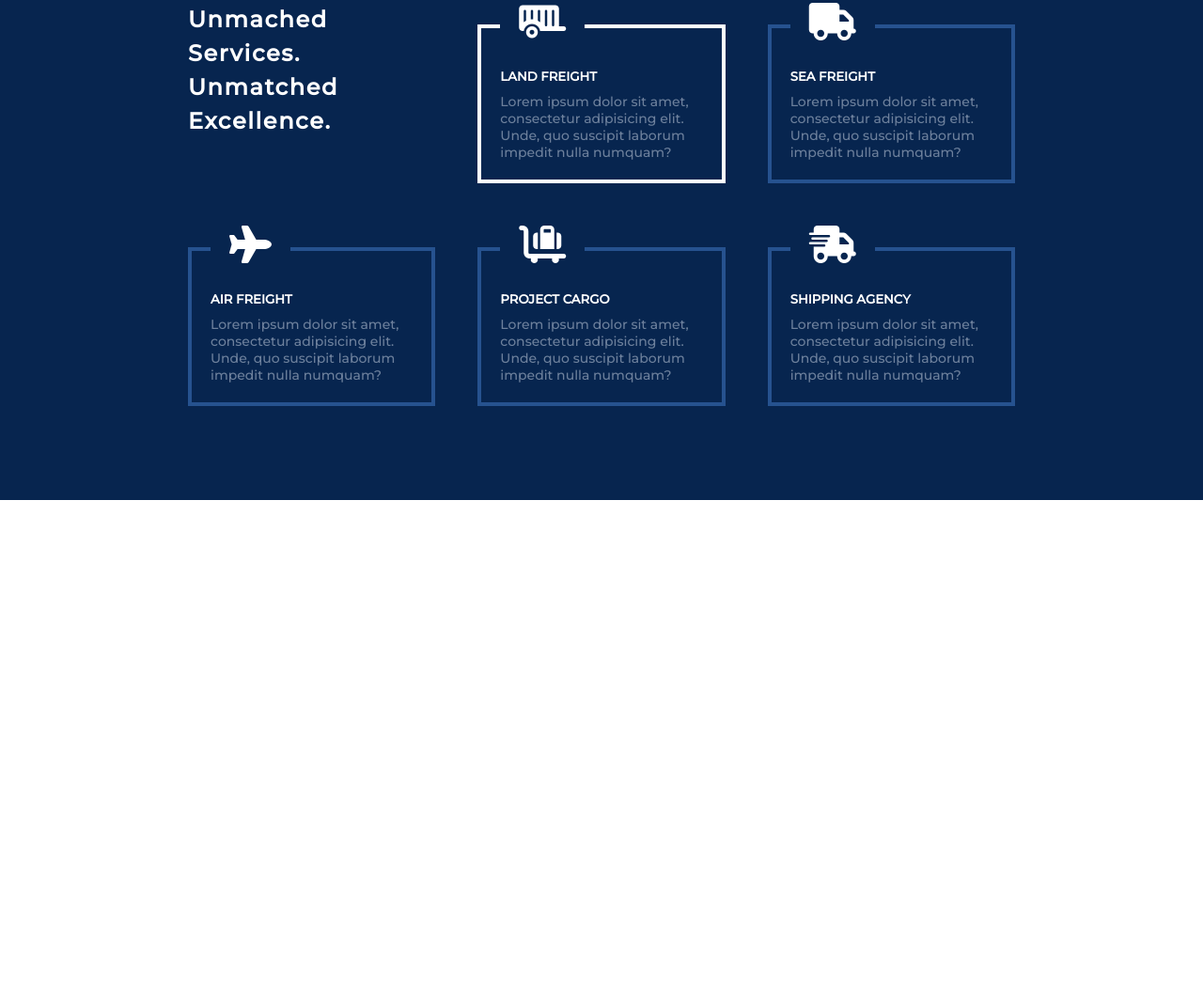
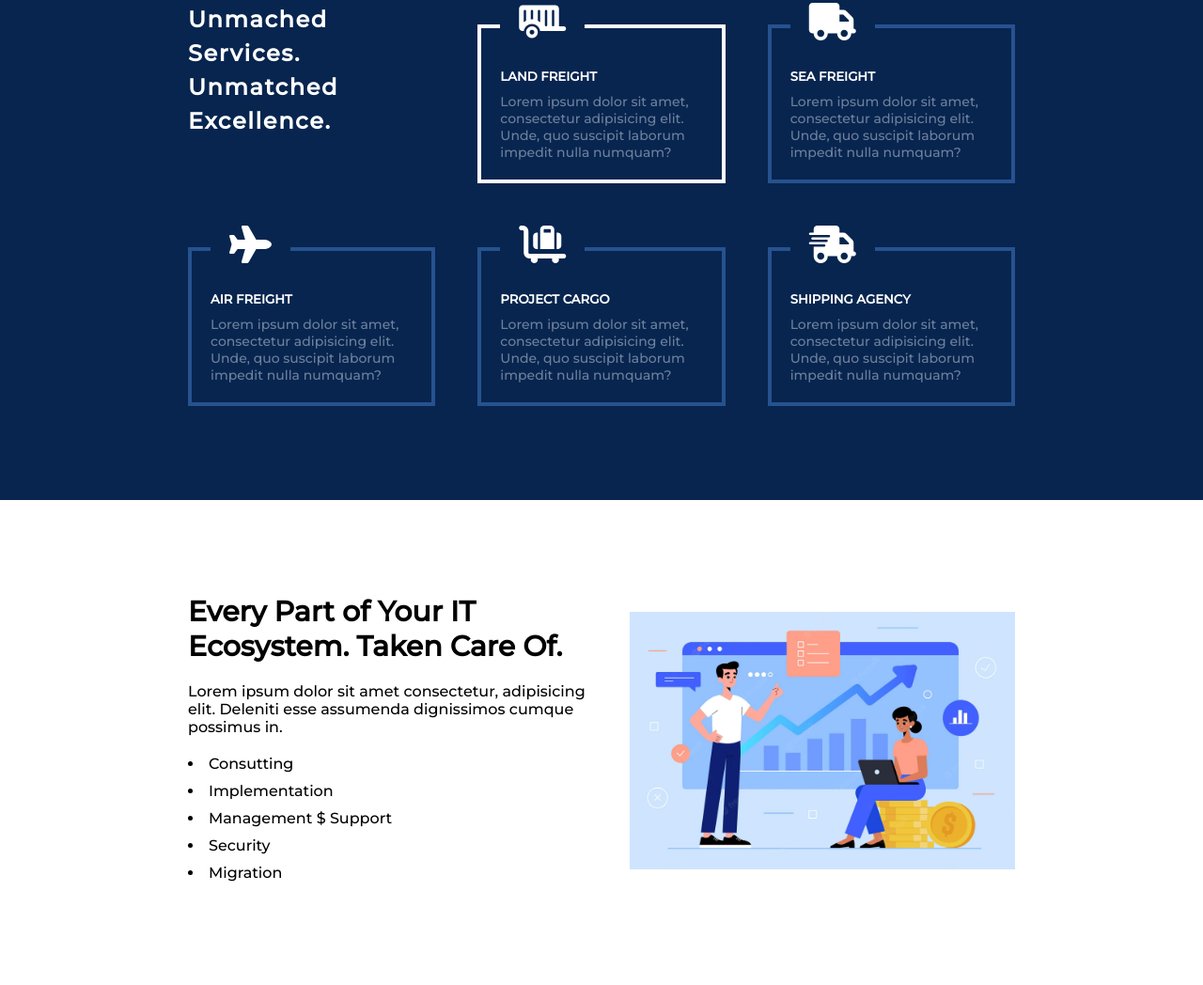
Before and after one commit to Kallol-png/Responsive-website-html-css, a plain HTML site: page index.html in a window 1280 px wide. Shown: the part 5107-6155 px from the top of the page at 94% size. Before the commit the page ends 5639 px from the top, so only its background shows below. Drawn offline with Linux system fonts and the light colour scheme; a web font is replaced by a local one.

Commit message:
take care section code

```diff
--- a/index.html
+++ b/index.html
@@ -191,6 +191,26 @@
                 </fieldset>
             </div>
         </section>
+        <!-- Seventh section or take care section code start here -->
+        <section id="seventh-section">
+            <div id="take-care-parent">
+                <div class="single-take-care">
+                    <h3>Every Part of Your IT Ecosystem. Taken Care Of.</h3>
+                    <p>Lorem ipsum dolor sit amet consectetur, adipisicing elit. Deleniti esse assumenda dignissimos cumque possimus in.</p>
+                    <ul>
+                        <li>Consutting</li>
+                        <li>Implementation</li>
+                        <li>Management $ Support</li>
+                        <li>Security</li>
+                        <li>Migration</li>
+                    </ul>
+
+                </div>
+                <div class="single-take-care-imgbox">
+                    <img src="image/illustrated-stock-market-analysis_52683-42053.webp" alt="">
+                </div>
+            </div>
+        </section>
     </main>
 
 </body>
--- a/style.css
+++ b/style.css
@@ -364,6 +364,34 @@ form p{
     line-height: 1.5;
     letter-spacing: 0.1em;
 }
+/* Seventh section or take care section code start here */
+#seventh-section{
+    padding: 100px 0;
+}
+#take-care-parent{
+    display: flex;
+    margin-left: 200px;
+    margin-right: 200px;
+    gap:30px;
+    justify-content: space-between;
+    align-items: center;
+}
+.single-take-care-imgbox{
+    width: 100%;
+}
+.single-take-care-imgbox img{
+    width: 100%;
+}
+.single-take-care h3{
+    font-size: 30px;
+}
+.single-take-care p{
+    margin: 20px 0;
+}
+.single-take-care ul li{
+    list-style-position: inside;
+    margin: 10px 0;
+}
 
 /* first section & second section of media query code start */
 @media only screen and (max-width:688px){
@@ -431,6 +459,15 @@ form p{
     .first-single-match{
         text-align: center;
     }
+    /* Seventh section or take care section code start here */
+    #take-care-parent{
+        display: block;
+        margin-left: 30px;
+        margin-right: 30px;
+}
+.single-take-care{
+    margin-bottom: 70px;
+}
 }
 @media only screen and (min-width:689px) and (max-width:1099px){
     /* service section code start here */
@@ -492,4 +529,13 @@ form p{
         margin-left: 70px;
         margin-right: 70px;
     }
-}
+     /* Seventh section or take care section code start here */
+     #take-care-parent{
+        display: block;
+        margin-left: 70px;
+        margin-right: 70px;
+    }
+      .single-take-care{
+       margin-bottom: 70px;
+    }
+    }
```
Also changed, not shown: image/illustrated-stock-market-analysis_52683-42053.webp (added).
